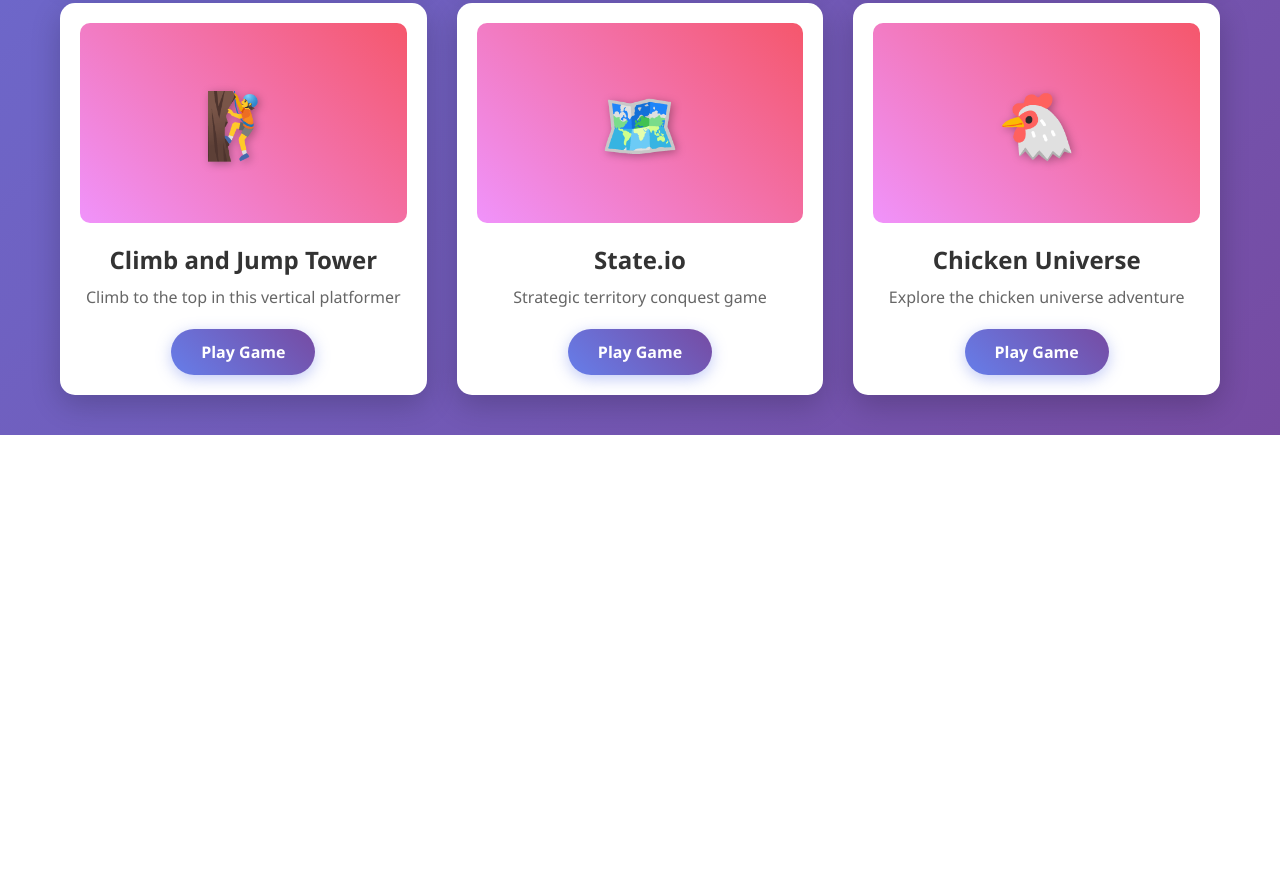
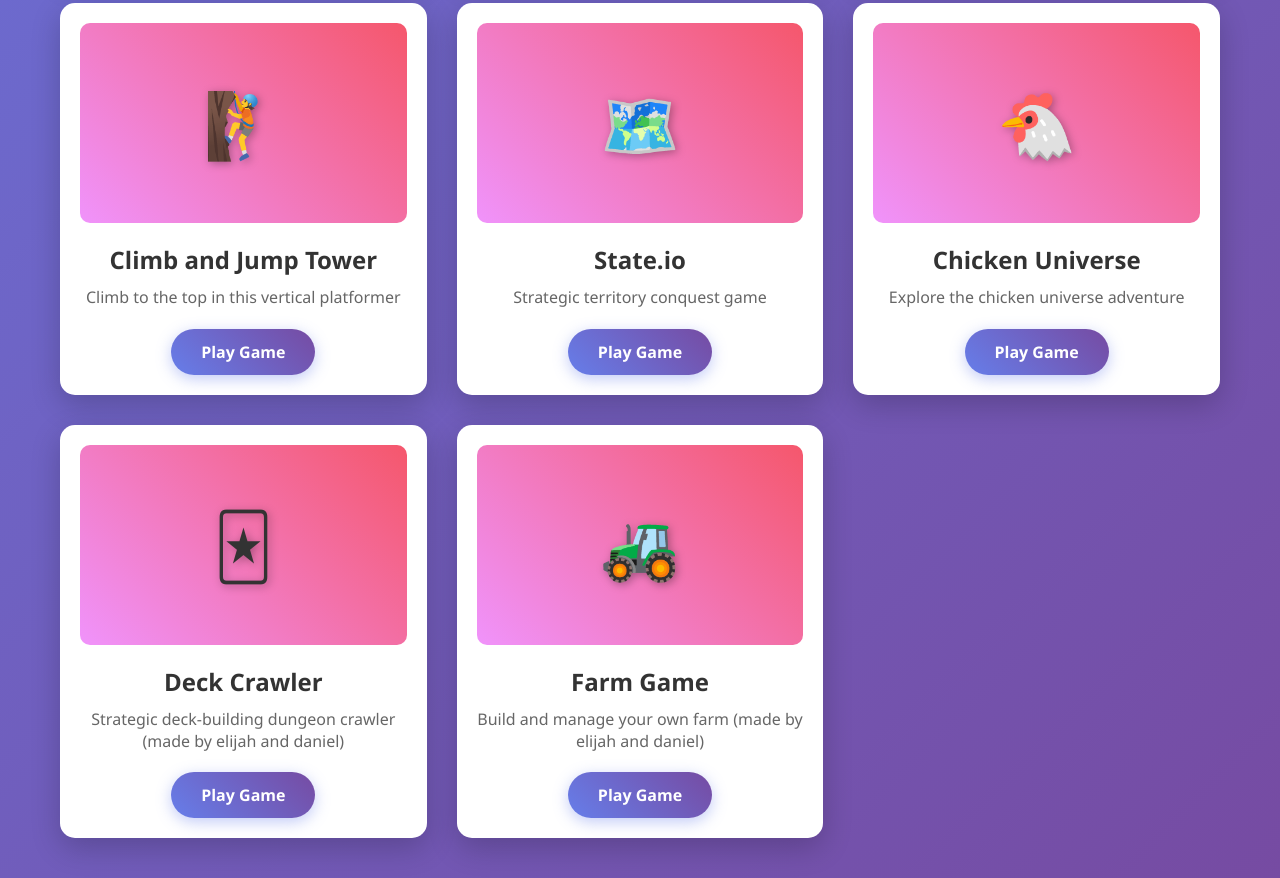
Before and after one commit to DJKDJKM/playground, a plain HTML site: page index.html in a window 1280 px wide. Shown: the part 1443-2321 px from the top of the page. Before the commit the page ends 1878 px from the top, so only its background shows below. Drawn offline with Linux system fonts and the light colour scheme.

Commit message:
Add Deck Crawler and Farm Game to portfolio
🤖 Generated with [Claude Code](https://claude.com/claude-code)

Co-Authored-By: Claude <noreply@anthropic.com>

```diff
--- a/index.html
+++ b/index.html
@@ -121,6 +121,24 @@
                 <p>Explore the chicken universe adventure</p>
                 <a href="https://djkdjkm.github.io/chickenuniverse/" target="_blank" class="play-button">Play Game</a>
             </div>
+
+            <div class="game-card">
+                <div class="game-image">
+                    <div class="game-placeholder">🃏</div>
+                </div>
+                <h3>Deck Crawler</h3>
+                <p>Strategic deck-building dungeon crawler (made by elijah and daniel)</p>
+                <a href="https://djkdjkm.github.io/deckcrawler/" target="_blank" class="play-button">Play Game</a>
+            </div>
+
+            <div class="game-card">
+                <div class="game-image">
+                    <div class="game-placeholder">🚜</div>
+                </div>
+                <h3>Farm Game</h3>
+                <p>Build and manage your own farm (made by elijah and daniel)</p>
+                <a href="https://djkdjkm.github.io/farmgame/" target="_blank" class="play-button">Play Game</a>
+            </div>
         </main>
     </div>
 </body>
```
